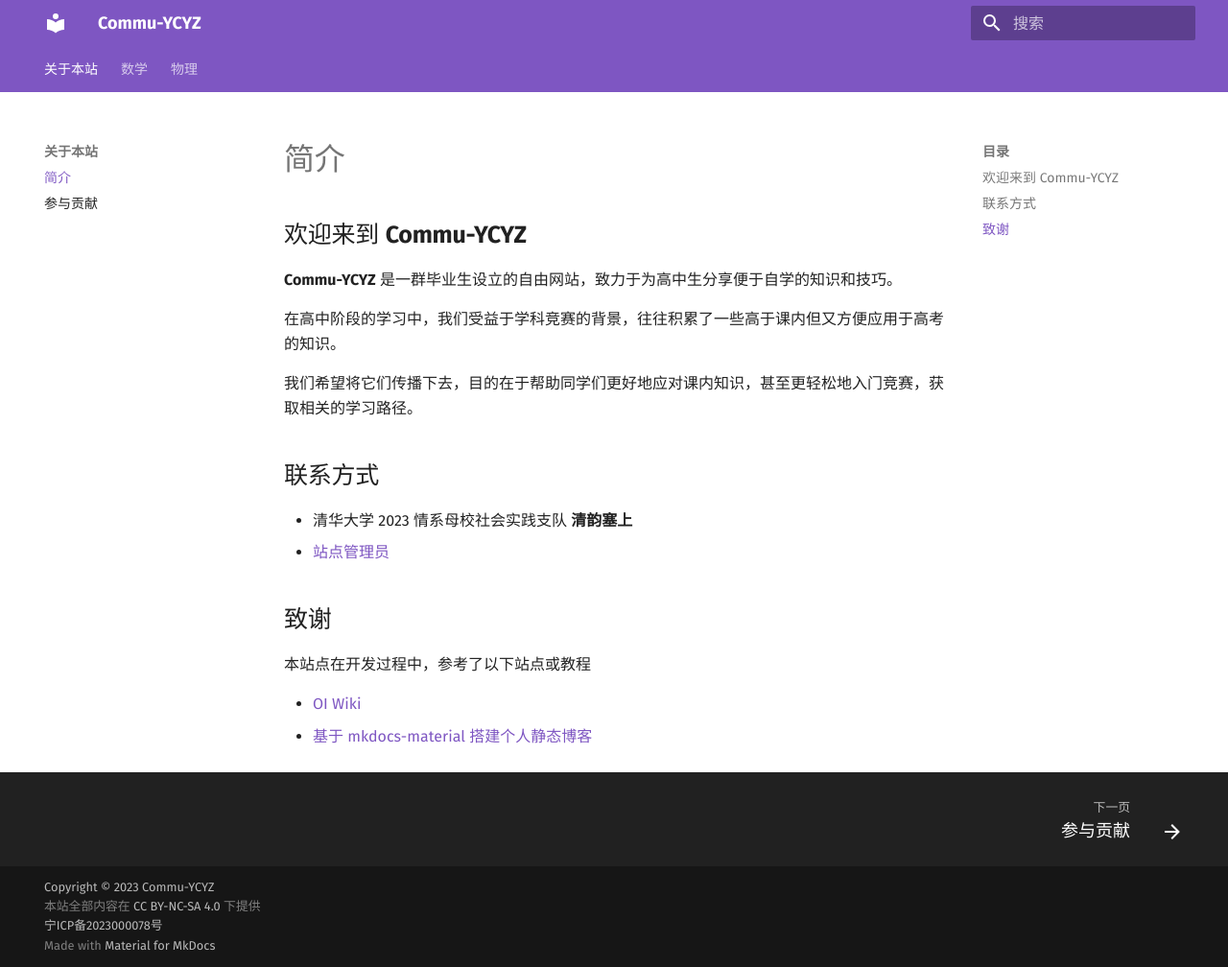
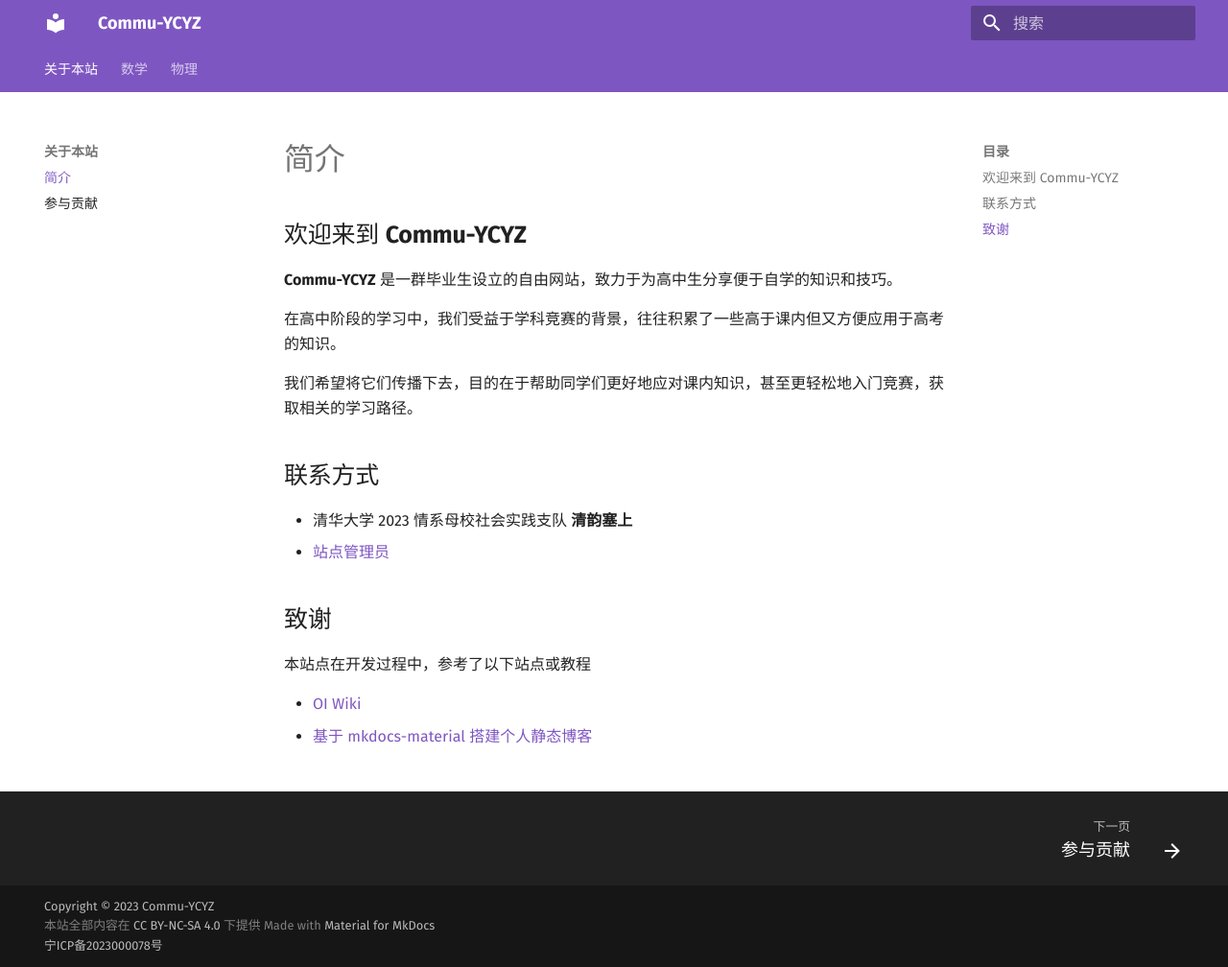
Before and after one commit to Commu-YCYZ/Commu-YCYZ, an MkDocs documentation site: the page built from docs/index.md, in a window 1280 px wide and 1008 px high. Shown: the whole window at 96% size. Built offline with MkDocs 1.6.1 and Material for MkDocs 9.7.7, drawn with Linux system fonts in a browser that asks for light colours.

Commit message:
feat:(copyright): 改变展示位置

```diff
--- a/overrides/partials/copyright.html
+++ b/overrides/partials/copyright.html
@@ -11,13 +11,13 @@ This file was edited to add beian link
         CC BY-NC-SA 4.0
     </a>下提供
     {% endif %}
-    <div>
-        <a href="https://beian.miit.gov.cn">宁ICP备2023000078号</a>
-    </div>
     {% if not config.extra.generator == false %}
     Made with
     <a href="https://squidfunk.github.io/mkdocs-material/" target="_blank" rel="noopener">
         Material for MkDocs
     </a>
     {% endif %}
+    <div>
+        <a href="https://beian.miit.gov.cn">宁ICP备2023000078号</a>
+    </div>
 </div>
```
